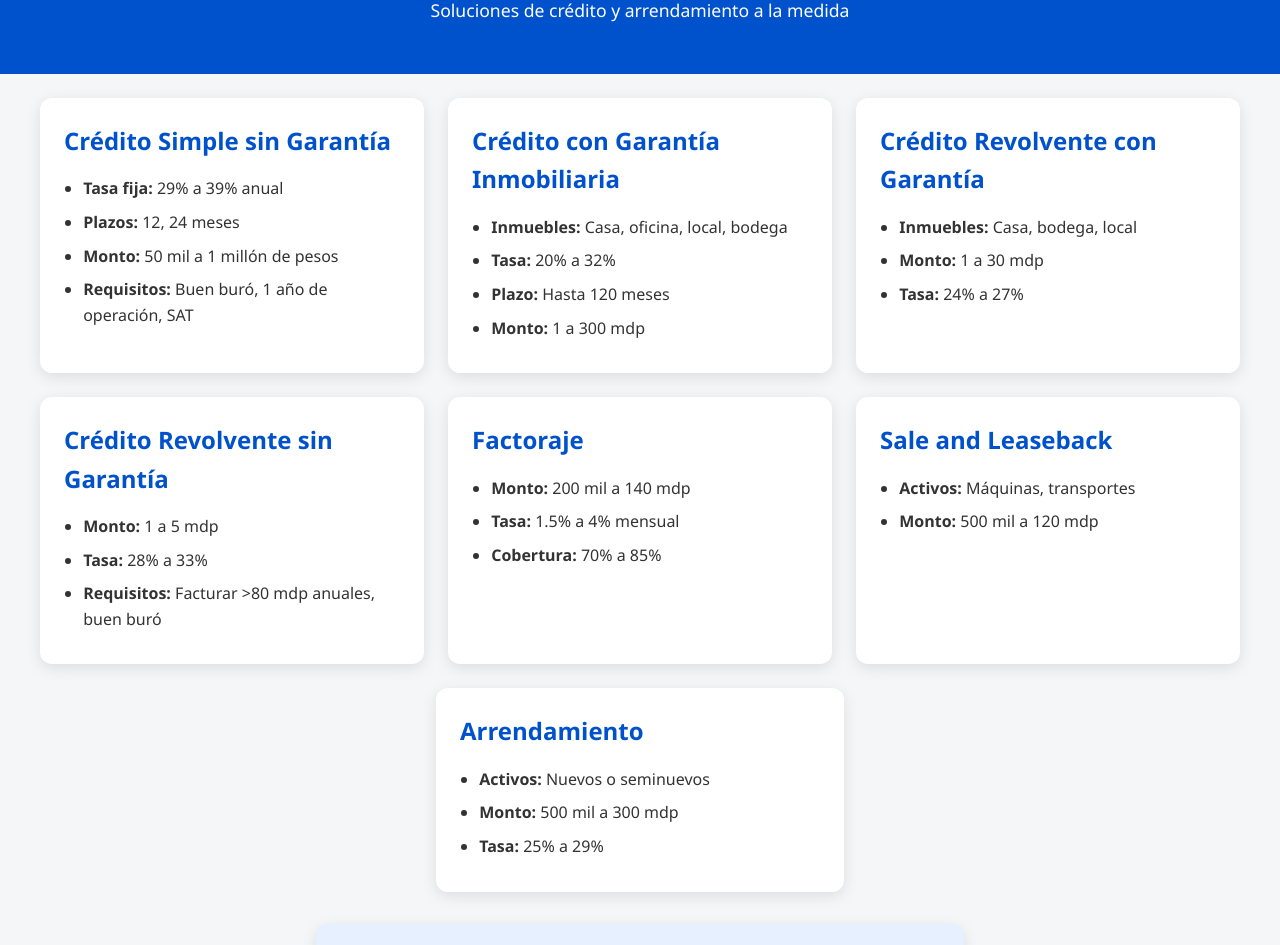
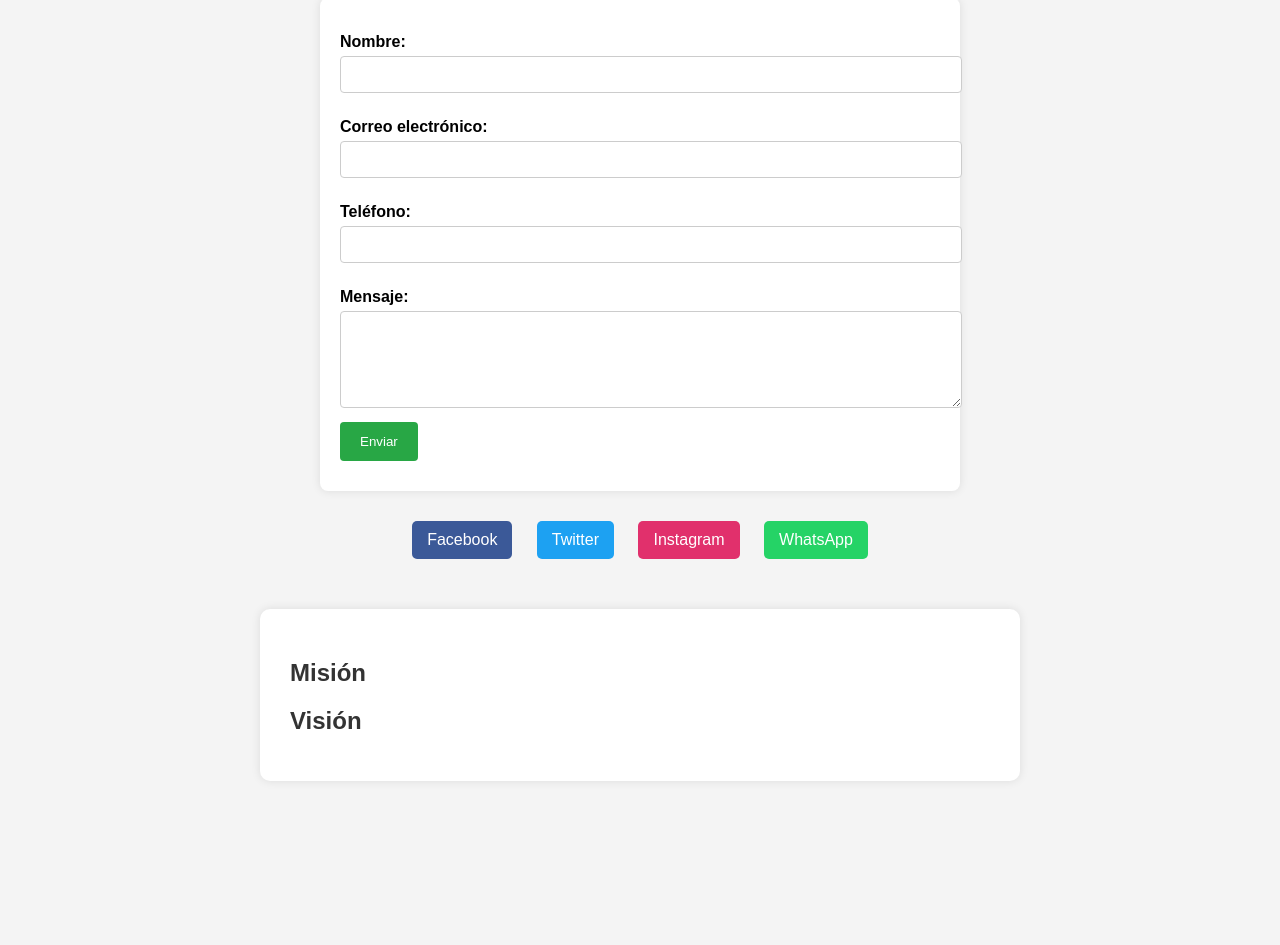
Before and after one commit to Luis-Alan/financiamiento-pyme, a plain HTML site: page index.html in a window 1280 px wide. Shown: the part 100-1045 px from the top of the page. After the commit the page ends 931 px from the top, so only its background shows below. Drawn offline with Linux system fonts and the light colour scheme.

Commit message:
Update index.html

```diff
--- a/index.html
+++ b/index.html
@@ -2,310 +2,125 @@
 <html lang="es">
 <head>
   <meta charset="UTF-8" />
-  <meta name="viewport" content="width=device-width, initial-scale=1" />
-  <title>Soluciones de Financiamiento PyME</title>
+  <meta name="viewport" content="width=device-width, initial-scale=1.0"/>
+  <title>Formulario de Contacto</title>
   <style>
-    :root {
-      --color-primario: #0052cc;
-      --color-secundario: #e6f0ff;
-      --color-fondo: #f4f6f8;
-      --borde-radio: 12px;
-      --sombra: 0 4px 15px rgba(0, 0, 0, 0.1);
-      --transicion: 0.3s ease;
+    body {
+      font-family: Arial, sans-serif;
+      margin: 40px;
+      background: #f4f4f4;
     }
-
-    body {
-      margin: 0;
-      font-family: 'Segoe UI', Tahoma, Geneva, Verdana, sans-serif;
-      background-color: var(--color-fondo);
+    h1 {
+      text-align: center;
       color: #333;
+    }
+    form {
+      max-width: 600px;
+      margin: auto;
+      padding: 20px;
+      background: white;
+      border-radius: 8px;
+      box-shadow: 0 0 10px rgba(0,0,0,0.1);
+    }
+    label {
+      display: block;
+      margin: 15px 0 5px;
+      font-weight: bold;
+    }
+    input, textarea {
+      width: 100%;
+      padding: 10px;
+      border-radius: 4px;
+      border: 1px solid #ccc;
+      margin-bottom: 10px;
+    }
+    button {
+      background: #28a745;
+      color: white;
+      padding: 12px 20px;
+      border: none;
+      border-radius: 4px;
+      cursor: pointer;
+    }
+    button:hover {
+      background: #218838;
+    }
+    #form-status {
+      text-align: center;
+      margin-top: 10px;
+      color: #555;
+    }
+    .social-links {
+      margin-top: 30px;
+      text-align: center;
+    }
+    .social-links a {
+      margin: 0 10px;
+      text-decoration: none;
+      color: white;
+      padding: 10px 15px;
+      border-radius: 5px;
+      display: inline-block;
+    }
+    .facebook { background: #3b5998; }
+    .twitter { background: #1da1f2; }
+    .instagram { background: #e1306c; }
+    .whatsapp { background: #25d366; }
+    .info-section {
+      max-width: 700px;
+      margin: 50px auto;
+      padding: 30px;
+      background: #fff;
+      border-radius: 10px;
+      box-shadow: 0 0 10px rgba(0,0,0,0.1);
+    }
+    .info-section h2 {
+      color: #333;
+      margin-bottom: 10px;
+    }
+    .info-section p {
+      color: #555;
       line-height: 1.6;
     }
-
-    header {
-      background-color: var(--color-primario);
-      color: white;
-      text-align: center;
-      padding: 2rem 1rem;
-    }
-
-    header h1 {
-      margin: 0;
-      font-size: 2.2rem;
-    }
-
-    header p {
-      font-size: 1.1rem;
-      margin-top: 0.5rem;
-    }
-
-    main {
-      padding: 1.5rem;
-      max-width: 1200px;
-      margin: auto;
-    }
-
-    /* Contenedor flex para tarjetas */
-    .cards-container {
-      display: flex;
-      flex-wrap: wrap;
-      gap: 1.5rem;
-      margin-bottom: 2rem;
-      justify-content: center;
-    }
-
-    section.card {
-      background: #fff;
-      flex: 1 1 300px;
-      max-width: 360px;
-      padding: 1.5rem;
-      border-radius: var(--borde-radio);
-      box-shadow: var(--sombra);
-      transition: box-shadow var(--transicion), transform var(--transicion);
-      cursor: default;
-      display: flex;
-      flex-direction: column;
-    }
-
-    section.card:hover {
-      box-shadow: 0 8px 30px rgba(0, 82, 204, 0.25);
-      transform: translateY(-6px);
-    }
-
-    h2 {
-      color: var(--color-primario);
-      margin-top: 0;
-      font-size: 1.5rem;
-      margin-bottom: 1rem;
-    }
-
-    ul {
-      padding-left: 1.2rem;
-      margin: 0;
-      flex-grow: 1;
-    }
-
-    li {
-      margin-bottom: 0.5rem;
-    }
-
-    /* Formulario */
-    .form-section {
-      background-color: var(--color-secundario);
-      border-radius: var(--borde-radio);
-      padding: 1.5rem;
-      box-shadow: var(--sombra);
-      max-width: 600px;
-      margin: 0 auto 2rem;
-    }
-
-    .form-section h2 {
-      color: var(--color-primario);
-      margin-bottom: 1rem;
-      text-align: center;
-    }
-
-    form {
-      display: flex;
-      flex-direction: column;
-      gap: 1rem;
-      margin-top: 1rem;
-    }
-
-    input, textarea {
-      padding: 0.8rem;
-      border-radius: 6px;
-      border: 1px solid #ccc;
-      font-size: 1rem;
-      width: 100%;
-      box-sizing: border-box;
-      resize: vertical;
-    }
-
-    input:focus, textarea:focus {
-      border-color: var(--color-primario);
-      outline: none;
-    }
-
-    button {
-      background-color: var(--color-primario);
-      color: white;
-      padding: 0.8rem;
-      font-size: 1rem;
-      font-weight: bold;
-      border: none;
-      border-radius: 6px;
-      cursor: pointer;
-      transition: background-color 0.3s ease;
-    }
-
-    button:hover {
-      background-color: #003d99;
-    }
-
-    #form-status {
-      margin-top: 1rem;
-      font-weight: bold;
-      text-align: center;
-    }
-
-    .error {
-      color: red;
-    }
-
-    /* Botones sociales */
-    .social-buttons {
-      text-align: center;
-      margin: 2rem 0;
-    }
-
-    .social-buttons a {
-      display: inline-block;
-      margin: 0 1rem;
-      color: var(--color-primario);
-      text-decoration: none;
-      font-size: 1.8rem;
-      transition: color 0.3s ease;
-    }
-
-    .social-buttons a:hover {
-      color: #003d99;
-    }
-
-    footer {
-      background-color: #eee;
-      text-align: center;
-      padding: 1rem;
-      font-size: 0.9rem;
-    }
-
-    /* Responsivo */
-    @media (max-width: 900px) {
-      .cards-container {
-        justify-content: center;
-      }
-      section.card {
-        flex: 1 1 45%;
-        max-width: 45%;
-      }
-    }
-
-    @media (max-width: 600px) {
-      section.card {
-        flex: 1 1 100%;
-        max-width: 100%;
-      }
-    }
-
-    @media (max-width: 480px) {
-      header h1 {
-        font-size: 1.5rem;
-      }
-
-      h2 {
-        font-size: 1.3rem;
-      }
-    }
   </style>
-
-  <!-- Incluyo iconos de redes sociales vía CDN de Font Awesome -->
-  <script src="https://kit.fontawesome.com/a076d05399.js" crossorigin="anonymous"></script>
 </head>
 <body>
-  <header>
-    <h1>Financiamiento Empresarial PyME</h1>
-    <p>Soluciones de crédito y arrendamiento a la medida</p>
-  </header>
 
-  <main>
-    <div class="cards-container">
-      <!-- tarjetas igual que antes -->
-      <section class="card">
-        <h2>Crédito Simple sin Garantía</h2>
-        <ul>
-          <li><strong>Tasa fija:</strong> 29% a 39% anual</li>
-          <li><strong>Plazos:</strong> 12, 24 meses</li>
-          <li><strong>Monto:</strong> 50 mil a 1 millón de pesos</li>
-          <li><strong>Requisitos:</strong> Buen buró, 1 año de operación, SAT</li>
-        </ul>
-      </section>
-      <section class="card">
-        <h2>Crédito con Garantía Inmobiliaria</h2>
-        <ul>
-          <li><strong>Inmuebles:</strong> Casa, oficina, local, bodega</li>
-          <li><strong>Tasa:</strong> 20% a 32%</li>
-          <li><strong>Plazo:</strong> Hasta 120 meses</li>
-          <li><strong>Monto:</strong> 1 a 300 mdp</li>
-        </ul>
-      </section>
-      <section class="card">
-        <h2>Crédito Revolvente con Garantía</h2>
-        <ul>
-          <li><strong>Inmuebles:</strong> Casa, bodega, local</li>
-          <li><strong>Monto:</strong> 1 a 30 mdp</li>
-          <li><strong>Tasa:</strong> 24% a 27%</li>
-        </ul>
-      </section>
-      <section class="card">
-        <h2>Crédito Revolvente sin Garantía</h2>
-        <ul>
-          <li><strong>Monto:</strong> 1 a 5 mdp</li>
-          <li><strong>Tasa:</strong> 28% a 33%</li>
-          <li><strong>Requisitos:</strong> Facturar &gt;80 mdp anuales, buen buró</li>
-        </ul>
-      </section>
-      <section class="card">
-        <h2>Factoraje</h2>
-        <ul>
-          <li><strong>Monto:</strong> 200 mil a 140 mdp</li>
-          <li><strong>Tasa:</strong> 1.5% a 4% mensual</li>
-          <li><strong>Cobertura:</strong> 70% a 85%</li>
-        </ul>
-      </section>
-      <section class="card">
-        <h2>Sale and Leaseback</h2>
-        <ul>
-          <li><strong>Activos:</strong> Máquinas, transportes</li>
-          <li><strong>Monto:</strong> 500 mil a 120 mdp</li>
-        </ul>
-      </section>
-      <section class="card">
-        <h2>Arrendamiento</h2>
-        <ul>
-          <li><strong>Activos:</strong> Nuevos o seminuevos</li>
-          <li><strong>Monto:</strong> 500 mil a 300 mdp</li>
-          <li><strong>Tasa:</strong> 25% a 29%</li>
-        </ul>
-      </section>
-    </div>
+  <h1>Contáctanos</h1>
+  <form id="contact-form" action="https://formspree.io/f/tu-codigo" method="POST">
+    <label for="name">Nombre:</label>
+    <input type="text" name="name" id="name" required />
 
-    <section class="form-section">
-      <h2>¿Te interesa alguno? ¡Contáctanos!</h2>
-      <form id="contact-form" action="https://formspree.io/f/mnnvaakg" method="POST">
-        <input type="text" name="nombre" placeholder="Tu nombre completo" required />
-        <input type="email" name="email" placeholder="Tu correo electrónico" required />
-        <textarea name="mensaje" rows="5" placeholder="Escribe tu mensaje o consulta aquí..." required></textarea>
-        <!-- Campo oculto para copia de correo a ti -->
-        <input type="hidden" name="_cc" value="luisalanlazarinicortez@gmail.com" />
-        <button type="submit">Enviar mensaje</button>
-        <div id="form-status" role="alert" aria-live="polite"></div>
-      </form>
-    </section>
+    <label for="email">Correo electrónico:</label>
+    <input type="email" name="email" id="email" required />
 
-    <!-- Botones sociales -->
-    <div class="social-buttons" aria-label="Redes sociales">
-      <a href="https://www.linkedin.com/in/tu-perfil-linkedin" target="_blank" rel="noopener" aria-label="LinkedIn">
-        <i class="fab fa-linkedin"></i>
-      </a>
-      <a href="https://wa.me/5211234567890" target="_blank" rel="noopener" aria-label="WhatsApp">
-        <i class="fab fa-whatsapp"></i>
-      </a>
-    </div>
-  </main>
+    <label for="phone">Teléfono:</label>
+    <input type="tel" name="phone" id="phone" required />
 
-  <footer>
-    <p>&copy; 2025 Financiamiento PyME | Contacto: <a href="mailto:luisalanlazarinicortez@gmail.com">luisalanlazarinicortez@gmail.com</a></p>
-  </footer>
+    <label for="message">Mensaje:</label>
+    <textarea name="message" id="message" rows="5" required></textarea>
+
+    <input type="hidden" name="_subject" value="Nuevo mensaje del formulario">
+    <input type="hidden" name="_cc" value="tucorreo@ejemplo.com">
+
+    <button type="submit">Enviar</button>
+    <div id="form-status"></div>
+  </form>
+
+  <div class="social-links">
+    <a href="https://facebook.com/tu-pagina" target="_blank" class="facebook">Facebook</a>
+    <a href="https://twitter.com/tu-pagina" target="_blank" class="twitter">Twitter</a>
+    <a href="https://instagram.com/tu-pagina" target="_blank" class="instagram">Instagram</a>
+    <a href="https://wa.me/1234567890" target="_blank" class="whatsapp">WhatsApp</a>
+  </div>
+
+  <div class="info-section">
+    <h2>Misión</h2>
+    <p><!-- Aquí puedes escribir la misión de tu empresa o proyecto --></p>
+
+    <h2>Visión</h2>
+    <p><!-- Aquí puedes escribir la visión de tu empresa o proyecto --></p>
+  </div>
 
   <script>
     const form = document.getElementById('contact-form');
```
